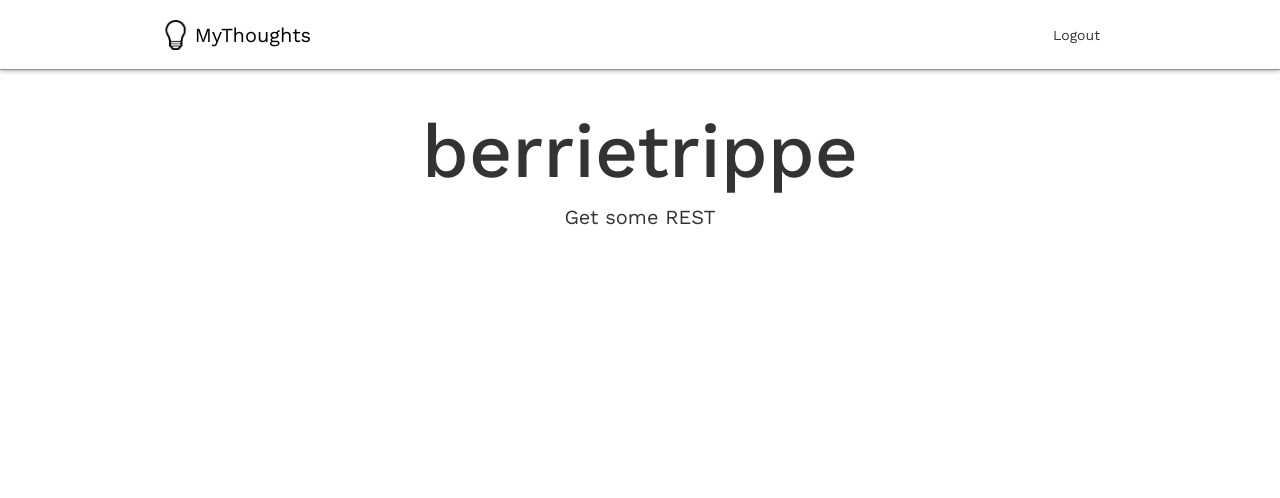
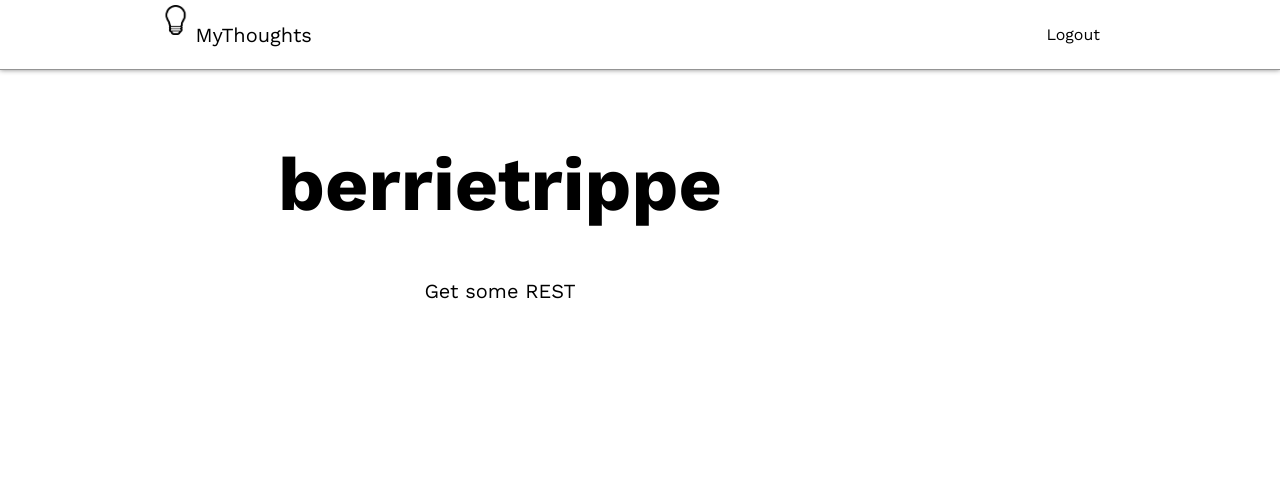
Before and after one commit to berrietrippe/django-mythoughts, a Django app: page /quote/101/ in a window 1280 px wide. Shown: the top 498 px of the page. Run offline with Django 3.2, Linux system fonts and the light colour scheme; data comes from the database, SQL or seed files in the repository; some libraries are stand-ins or nearby versions.

Commit message:
Removed bootstrap since it was idle

```diff
--- a/list/templates/list/base.html
+++ b/list/templates/list/base.html
@@ -2,8 +2,6 @@
 
 <html>
 <head>
-  <link rel="stylesheet" href="//maxcdn.bootstrapcdn.com/bootstrap/3.2.0/css/bootstrap.min.css">
-  <link rel="stylesheet" href="//maxcdn.bootstrapcdn.com/bootstrap/3.2.0/css/bootstrap-theme.min.css">
   <link rel="stylesheet" href="{% static 'css/main.css' %}">
   <link href="https://fonts.googleapis.com/css?family=Work+Sans:100,200,300,400,500,600,700,800,900" rel="stylesheet">
 </head>
--- a/list/templates/registration/login.html
+++ b/list/templates/registration/login.html
@@ -2,8 +2,6 @@
 
 <html>
 <head>
-  <link rel="stylesheet" href="//maxcdn.bootstrapcdn.com/bootstrap/3.2.0/css/bootstrap.min.css">
-  <link rel="stylesheet" href="//maxcdn.bootstrapcdn.com/bootstrap/3.2.0/css/bootstrap-theme.min.css">
   <link rel="stylesheet" href="{% static 'css/main.css' %}">
   <link href="https://fonts.googleapis.com/css?family=Work+Sans:100,200,300,400,500,600,700,800,900" rel="stylesheet">
 </head>
```
